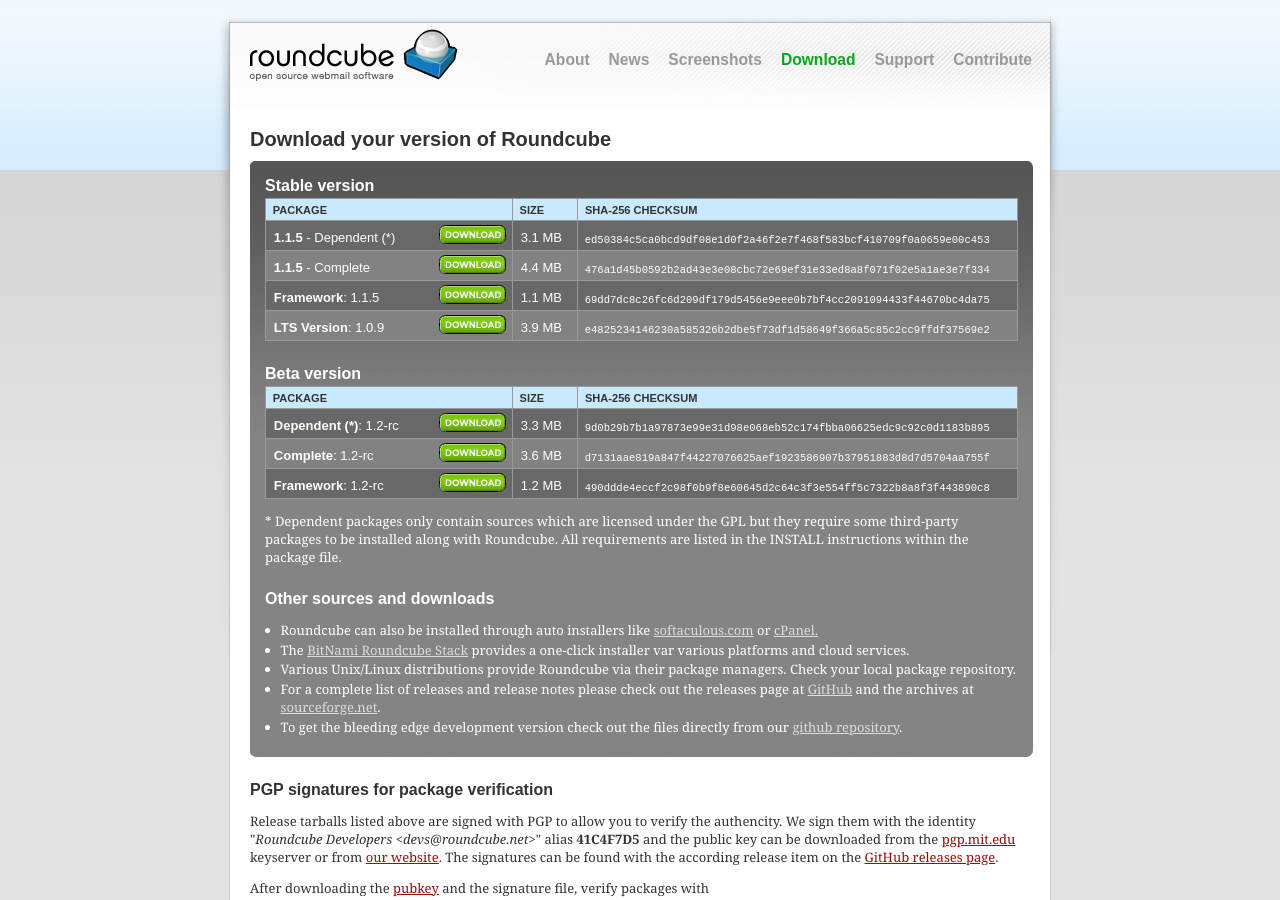
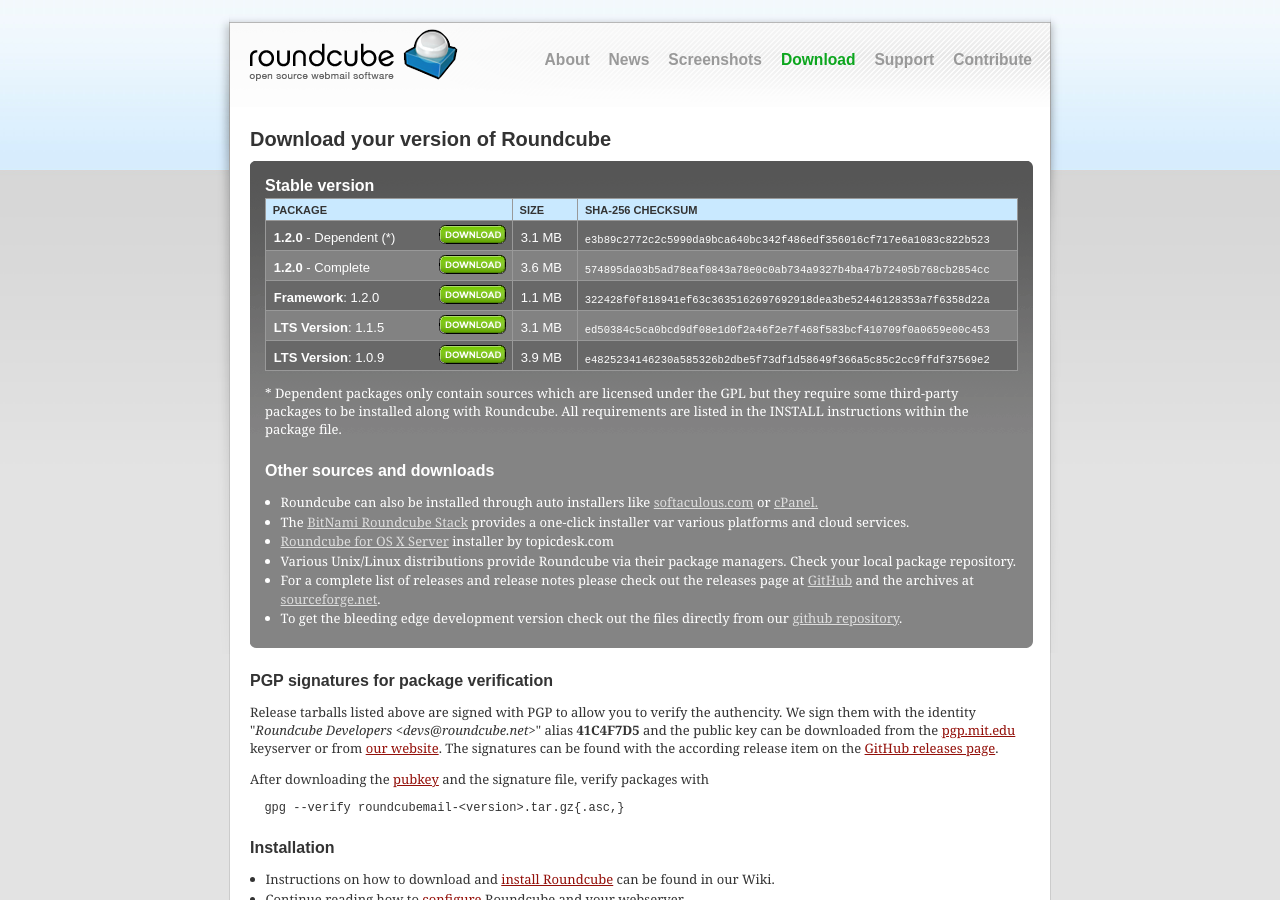
Before and after one commit to roundcube/roundcube.github.com, a Jekyll site: the page built from download/index.html, in a window 1280 px wide and 900 px high. Built offline with Jekyll 4.4.1, drawn with Linux system fonts in a browser that asks for light colours; comment, search, counter and statistics services are not loaded.

Commit message:
Publish release 1.2.0

```diff
--- a/_includes/version.txt
+++ b/_includes/version.txt
@@ -1 +1 @@
-1.1.5
+1.2.0
--- a/download/index.html
+++ b/download/index.html
@@ -21,24 +21,30 @@
 			</thead>
 			<tbody>
 			<tr class="even">
-				<td class="dlversion"><strong>1.1.5</strong> - Dependent (*)</td>
+				<td class="dlversion"><strong>1.2.0</strong> - Dependent (*)</td>
+				<td class="dlbutton"><a href="https://github.com/roundcube/roundcubemail/releases/download/1.2.0/roundcubemail-1.2.0.tar.gz" title="Download now!"><img src="images/table_button_download.png" width="67" height="19" alt="Download" class="pngimage" /></a>
+				<td class="dlsize">3.1 MB</td>
+				<td class="dlchecksum">e3b89c2772c2c5990da9bca640bc342f486edf356016cf717e6a1083c822b523</td>
+			</tr>
+			<tr class="odd">
+				<td class="dlversion"><strong>1.2.0</strong> - Complete</td>
+				<td class="dlbutton"><a href="https://github.com/roundcube/roundcubemail/releases/download/1.2.0/roundcubemail-1.2.0-complete.tar.gz" title="Download now!"><img src="images/table_button_download.png" width="67" height="19" alt="Download" class="pngimage" /></a>
+				<td class="dlsize">3.6 MB</td>
+				<td class="dlchecksum">574895da03b5ad78eaf0843a78e0c0ab734a9327b4ba47b72405b768cb2854cc</td>
+			</tr>
+			<tr class="even">
+				<td class="dlversion"><strong>Framework</strong>: 1.2.0</td>
+				<td class="dlbutton"><a href="https://github.com/roundcube/roundcubemail/releases/download/1.2.0/roundcube-framework-1.2.0.tar.gz" title="Download now!"><img src="images/table_button_download.png" width="67" height="19" alt="Download" class="pngimage" /></a>
+				<td class="dlsize">1.1 MB</td>
+				<td class="dlchecksum">322428f0f818941ef63c3635162697692918dea3be52446128353a7f6358d22a</td>
+			</tr>
+			<tr class="odd">
+				<td class="dlversion"><strong>LTS Version</strong>: 1.1.5</td>
 				<td class="dlbutton"><a href="https://github.com/roundcube/roundcubemail/releases/download/1.1.5/roundcubemail-1.1.5.tar.gz" title="Download now!"><img src="images/table_button_download.png" width="67" height="19" alt="Download" class="pngimage" /></a>
 				<td class="dlsize">3.1 MB</td>
 				<td class="dlchecksum">ed50384c5ca0bcd9df08e1d0f2a46f2e7f468f583bcf410709f0a0659e00c453</td>
 			</tr>
-			<tr class="odd">
-				<td class="dlversion"><strong>1.1.5</strong> - Complete</td>
-				<td class="dlbutton"><a href="https://github.com/roundcube/roundcubemail/releases/download/1.1.5/roundcubemail-1.1.5-complete.tar.gz" title="Download now!"><img src="images/table_button_download.png" width="67" height="19" alt="Download" class="pngimage" /></a>
-				<td class="dlsize">4.4 MB</td>
-				<td class="dlchecksum">476a1d45b0592b2ad43e3e08cbc72e69ef31e33ed8a8f071f02e5a1ae3e7f334</td>
-			</tr>
 			<tr class="even">
-				<td class="dlversion"><strong>Framework</strong>: 1.1.5</td>
-				<td class="dlbutton"><a href="https://github.com/roundcube/roundcubemail/releases/download/1.1.5/roundcube-framework-1.1.5.tar.gz" title="Download now!"><img src="images/table_button_download.png" width="67" height="19" alt="Download" class="pngimage" /></a>
-				<td class="dlsize">1.1 MB</td>
-				<td class="dlchecksum">69dd7dc8c26fc6d209df179d5456e9eee0b7bf4cc2091094433f44670bc4da75</td>
-			</tr>
-			<tr class="odd">
 				<td class="dlversion"><strong>LTS Version</strong>: 1.0.9</td>
 				<td class="dlbutton"><a href="https://github.com/roundcube/roundcubemail/releases/download/1.0.9/roundcubemail-1.0.9.tar.gz" title="Download now!"><img src="images/table_button_download.png" width="67" height="19" alt="Download" class="pngimage" /></a>
 				<td class="dlsize">3.9 MB</td>
@@ -46,7 +52,7 @@
 			</tr>
 			</tbody>
 		</table>
-
+<!--
 		<h2>Beta version</h2>
 		<table class="dltable" border="0" cellspacing="0" cellpadding="2">
 			<thead>
@@ -78,7 +84,7 @@
 			</tr>
 			</tbody>
 		</table>
-
+-->
 		<p class="hint">* Dependent packages only contain sources which are licensed under the GPL but they require some third-party
 			packages to be installed along with Roundcube. All requirements are listed in the INSTALL instructions within the package file.</p>
 
@@ -87,6 +93,7 @@
 			<li>Roundcube can also be installed through auto installers like <a href="http://www.softaculous.com/">softaculous.com</a>
 				or <a href="http://www.cpanel.net/">cPanel.</a></li>
 			<li>The <a href="http://bitnami.com/stack/roundcube">BitNami Roundcube Stack</a> provides a one-click installer var various platforms and cloud services.</li>
+			<li><a href="https://topicdesk.com/downloads/tools/roundcube-for-os-x-server/">Roundcube for OS X Server</a> installer by topicdesk.com</li>
 			<li>Various Unix/Linux distributions provide Roundcube via their package managers. Check your local package repository.</li>
 			<li>For a complete list of releases and release notes please check out the releases page
 				at <a href="https://github.com/roundcube/roundcubemail/releases">GitHub</a> and the archives at
--- a/index.html
+++ b/index.html
@@ -5,7 +5,7 @@
 ---
 
 <div id="homescreen">
-	<img id="homescreenshotv10" src="images/homescreen_v1.1.jpg" width="640" height="412" style="" alt="Welcome Roundcube Webmail 1.1" />
+	<img id="homescreenshotv10" src="images/homescreen_v1.2.jpg" width="640" height="412" style="" alt="Welcome Roundcube Webmail 1.2" />
 <!--
 	<div id="homecambaignbanner">
 		<a href="https://www.indiegogo.com/projects/roundcube-next--2" title="Visit our crowdfunding page for more information">
```
Also changed, not shown: other parts of download/index.html (+1 -1 lines), _posts/2015-02-08-new-stable-version-1.1-released.md (+1 -1 lines), _posts/2015-11-23-roundcube-webmail-1.2-beta-out-now.md (+1 -1 lines), _posts/2016-05-22-roundcube-webmail-1.2.0-released.md (added, +39 -0 lines), about/index.html (+5 -5 lines), images/homescreen_v1.1.jpg, images/homescreen_v1.2.jpg (added).
